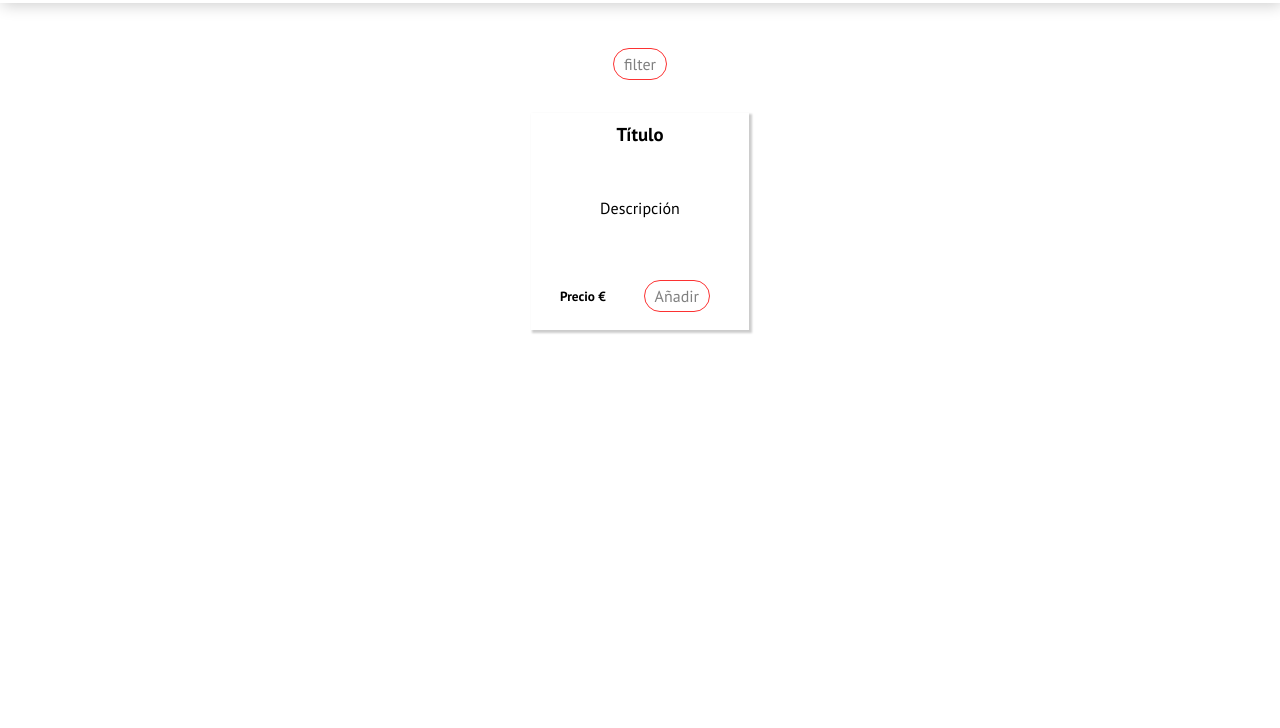
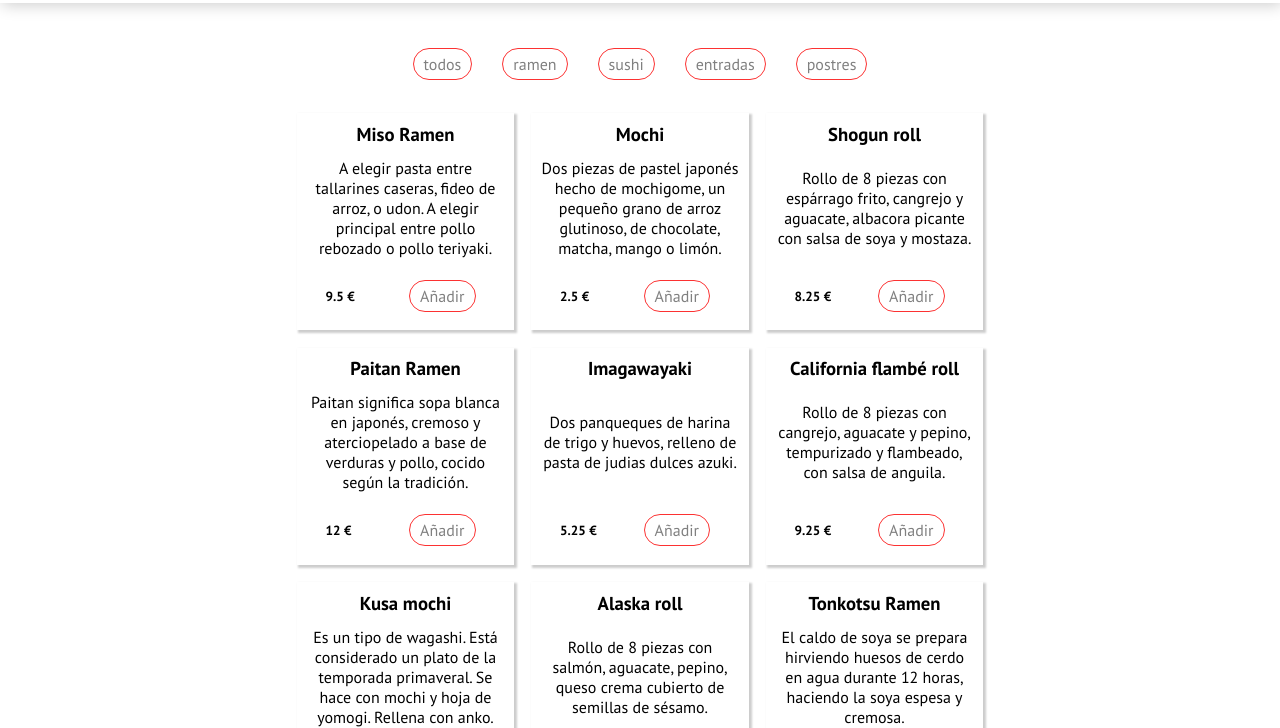
Before and after one commit to evymari/kamakura-food, a website built with Vite: page index.html in a window 1280 px wide. Shown: the part 72-800 px from the top of the page. Built offline with nearby package versions, Linux system fonts and the light colour scheme.

Commit message:
crear categorías y filtrado de platos

```diff
--- a/assets/data/data.js
+++ b/assets/data/data.js
@@ -97,7 +97,7 @@ const products = [
         name: 'Edamame',
         description: 'Cocinadas al vapor, sazonadas con sal kosher.',
         price: 4.75,
-        category: "entrada"
+        category: "entradas"
     },
     {
         id: 14,
--- a/index.html
+++ b/index.html
@@ -73,7 +73,7 @@
             </div>
         </aside>
     </div>
-
+    <script type="module" src="./src/menu.js"></script>
 </body>
 
 </html>
--- a/src/menu.js
+++ b/src/menu.js
@@ -1,3 +1,46 @@
-//DEBE imprimir en pantalla la información de filtros.
+import {filters, products} from '../assets/data/data.js';
 
-//DEBE imprimir en pantalla los productos, con su Título, descripción y precio en € y botón de añadir.
+console.log(filters);
+console.log(products);
+
+const filtersContainer = document.getElementById('filters');
+const productsContainer = document.getElementById('products');
+
+function renderFilters() {
+    filtersContainer.innerHTML = '';
+    filters.forEach(filter => {
+        const button = document.createElement('button');
+        button.className = 'filter';
+        button.textContent = filter;
+        button.addEventListener('click', () => filterProducts(filter));
+        filtersContainer.appendChild(button);
+    });
+}
+
+function renderProducts(products) {
+    productsContainer.innerHTML = '';
+    products.forEach(product => {
+        const productDiv = document.createElement('div');
+        productDiv.className = 'product-container';
+        productDiv.innerHTML = `
+            <h3>${product.name}</h3>
+            <p>${product.description}</p>
+            <div class="price-container">
+                <h5>${product.price} €</h5>
+                <button class="add-button">Añadir</button>
+            </div>`;
+        productsContainer.appendChild(productDiv);
+    });
+}
+
+function filterProducts(category) {
+    if (category === 'todos') {
+        renderProducts(products);
+    } else {
+        const filteredProducts = products.filter(product => product.category === category);
+        renderProducts(filteredProducts);
+    }
+}
+
+renderFilters();
+renderProducts(products);
```
